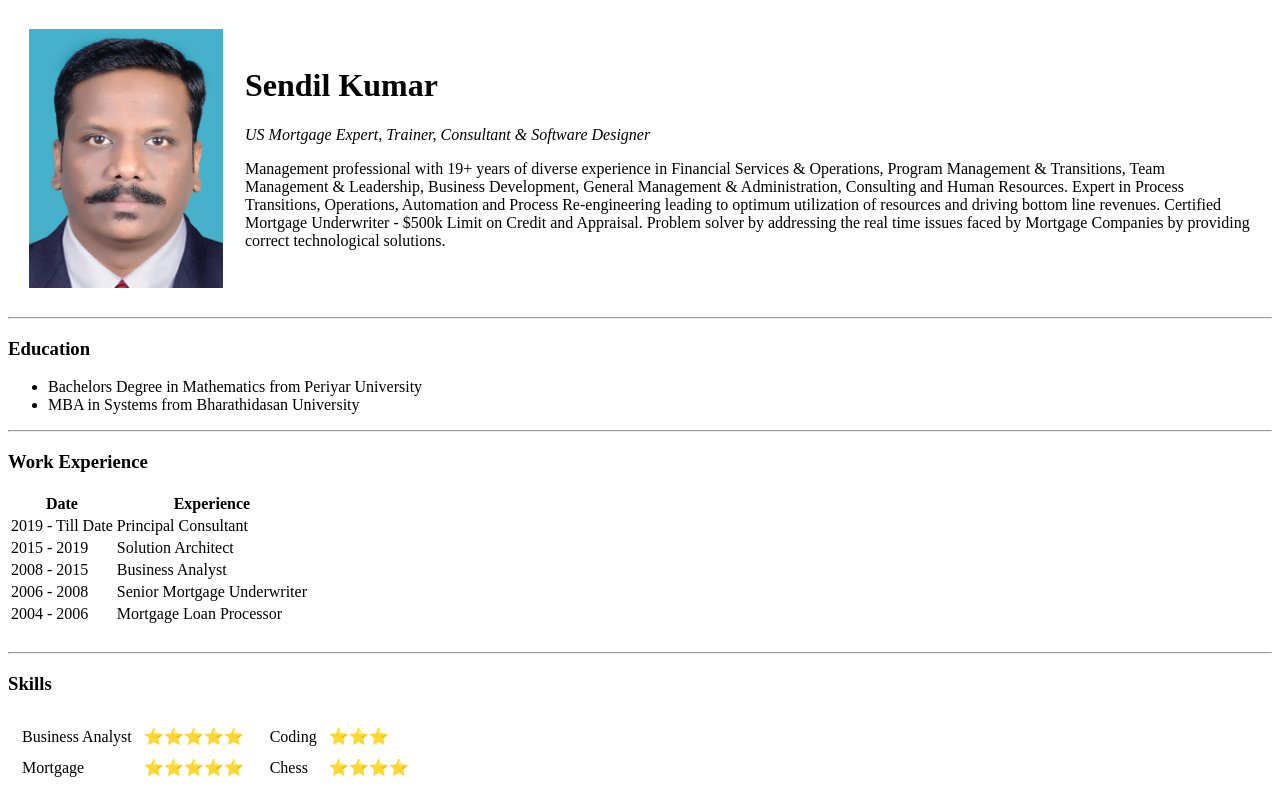
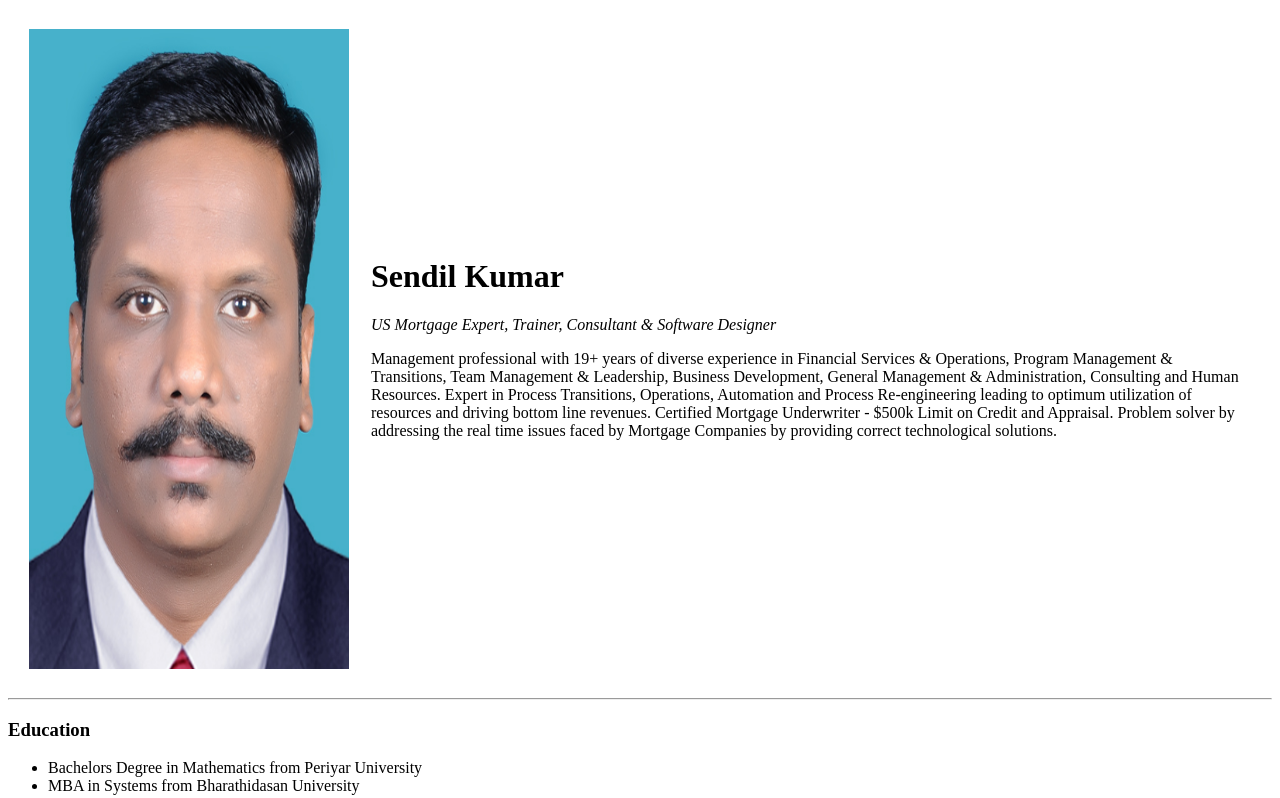
Before and after one commit to sendilcoder/cv, a plain HTML site: page index.html in a window 1280 px wide. Shown: the top 798 px of the page. Drawn offline with Linux system fonts and the light colour scheme.

Commit message:
Update index.html

```diff
--- a/index.html
+++ b/index.html
@@ -15,7 +15,7 @@
     <tr>
       <td>
         <!--img src="image\manisha1.jpg" alt="Manishu"-->
-        <img src="image\Sendil1.jpg" alt="Sendil" style="width:194px;height:259px;">
+        <img src="image\Sendil1.jpg" alt="Sendil" style="width:320px;height:640px;">
       </td>
       <td>
         <h1>Sendil Kumar</h1>
```
